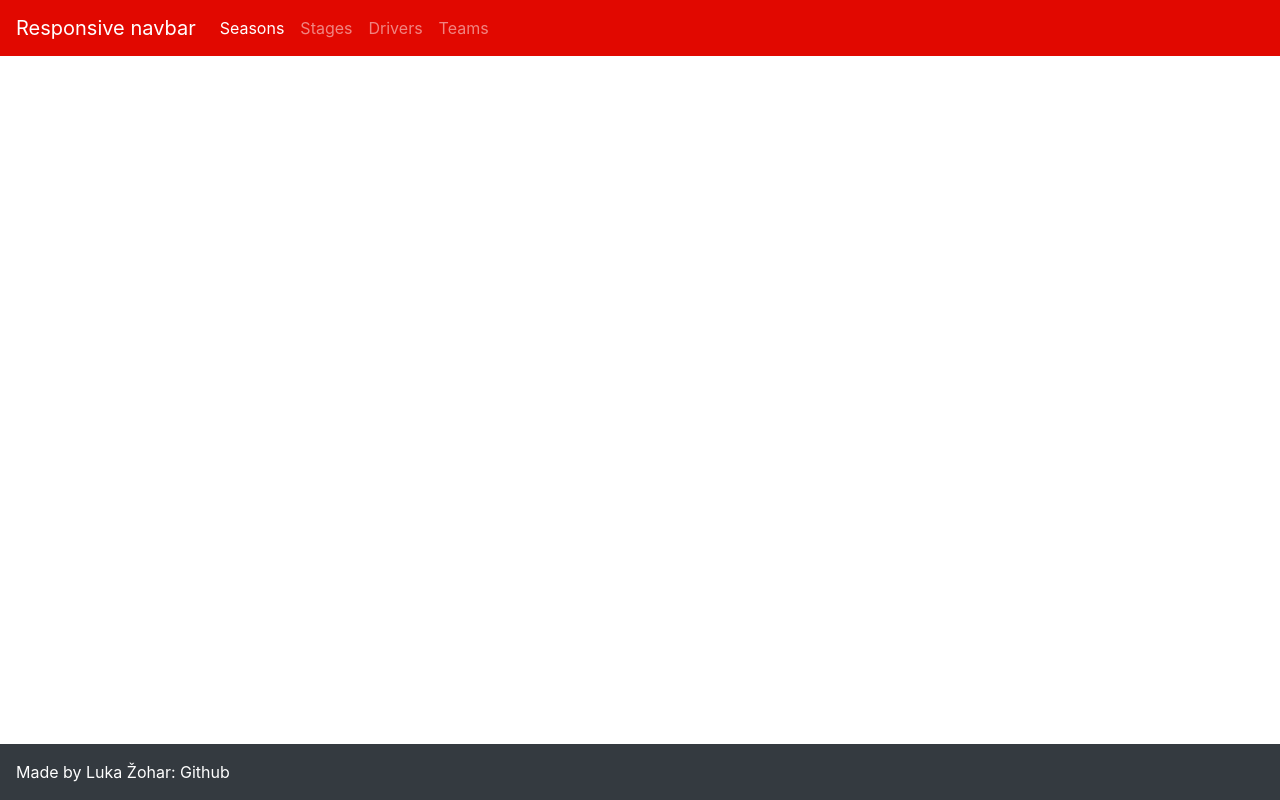
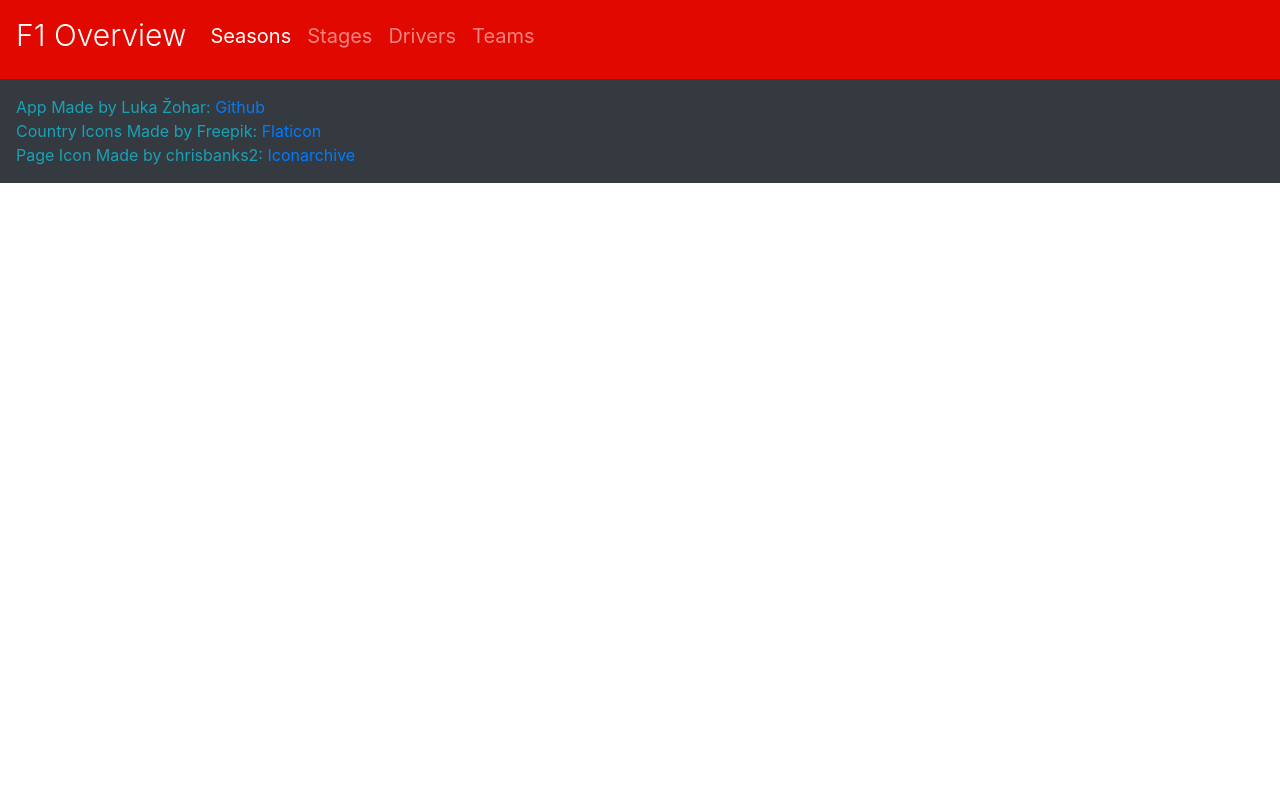
Before and after one commit to lukazohar/f1-overview, an Angular app: page / in a window 1280 px wide. Built offline with nearby package versions, Linux system fonts and the light colour scheme.

Commit message:
Updated navbar and footer

```diff
--- a/src/app/components/footer/footer.component.html
+++ b/src/app/components/footer/footer.component.html
@@ -1,9 +1,14 @@
-<!-- Footer -->
-<footer class="page-footer font-small bg-dark text-white fixed-bottom p-3">
-  <!-- Copyright -->
-  <div class="footer-copyright text-left">
-    Made by Luka Žohar: <a style="color:white" href="https://github.com/lukazohar/f1-overview">Github</a>
+<footer class="footer bg-dark">
+  <div class="p-3 text-info">
+    <div class="">
+      App Made by Luka Žohar: <a href="https://www.github.com/lukazohar/f1-overview" target="_blank">Github</a>
+    </div>
+    <div class="">
+      Country Icons Made by Freepik: <a href="https://www.flaticon.com/authors/freepik" target="_blank">Flaticon</a>
+    </div>
+    <div class="">
+      Page Icon Made by chrisbanks2:
+      <a href="http://www.iconarchive.com/artist/chrisbanks2.html" target="_blank">Iconarchive</a>
+    </div>
   </div>
-  <!-- Copyright -->
 </footer>
-<!-- Footer -->
--- a/src/app/components/navbar/navbar.component.html
+++ b/src/app/components/navbar/navbar.component.html
@@ -1,5 +1,5 @@
-<nav class="navbar navbar-expand-lg navbar-dark mb-3" style="background-color:#E10800;">
-  <a class="navbar-brand" [routerLink]="'.'">Responsive navbar</a>
+<nav class="navbar navbar-expand-lg navbar-dark pb-3" style="background-color:#E10800;">
+  <a class="navbar-brand display-1" [routerLink]="'.'" style="font-size: 30px;">F1 Overview</a>
 
   <!-- Step 3: Toggle the value of the property when the toggler button is clicked. -->
   <button class="navbar-toggler" type="button" (click)="isMenuCollapsed = !isMenuCollapsed">
@@ -7,7 +7,7 @@
   </button>
 
   <!-- Step 2: Add the ngbCollapse directive to the element below. -->
-  <div [ngbCollapse]="isMenuCollapsed" class="collapse navbar-collapse">
+  <div [ngbCollapse]="isMenuCollapsed" class="collapse navbar-collapse display2" style="font-size: 20px;">
     <ul class="navbar-nav">
       <li class="nav-item active">
         <!-- Step 4: Close the menu when a link is clicked. -->
--- a/src/app/components/navbar/navbar.component.ts
+++ b/src/app/components/navbar/navbar.component.ts
@@ -6,7 +6,7 @@ import { Component, OnInit } from '@angular/core';
   styleUrls: ['./navbar.component.scss']
 })
 export class NavbarComponent implements OnInit {
-  isMenuCollapsed = false;
+  isMenuCollapsed = true;
   constructor() {}
 
   ngOnInit() {}
```
